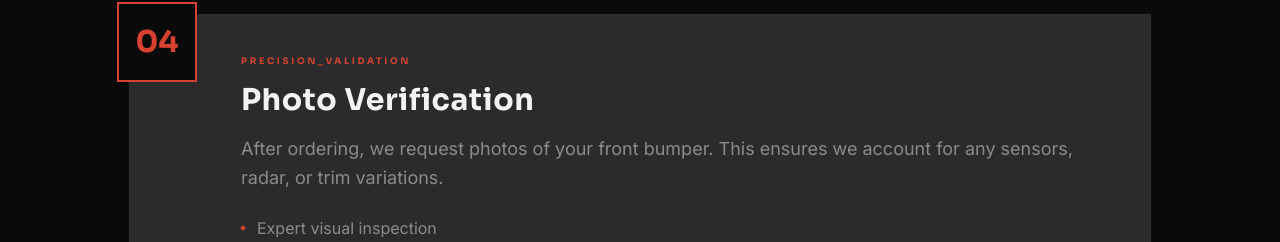
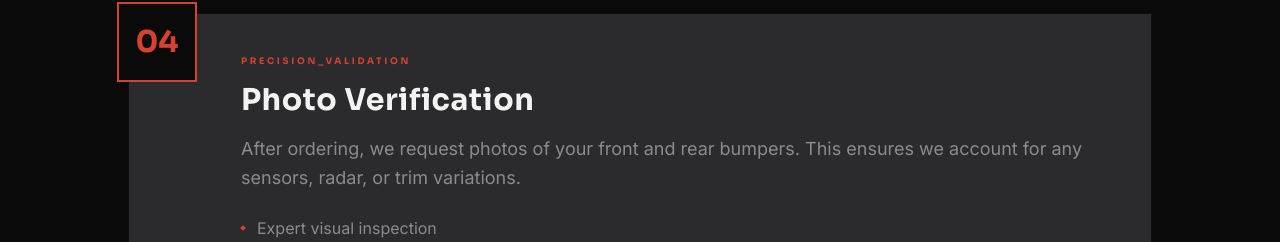
Before and after one commit to EAS-Andrew/connor_site, a Next.js app: page /how-it-works in a window 1280 px wide. Shown: the part 1770-2012 px from the top of the page. Built offline with nearby package versions, Linux system fonts and the light colour scheme.

Commit message:
feat: fix copy "rear bumper"

```diff
--- a/app/faq/page.tsx
+++ b/app/faq/page.tsx
@@ -43,7 +43,7 @@ export default function FAQPage() {
         },
         {
           q: 'Why do you request photos after ordering?',
-          a: 'Photos allow us to verify your exact vehicle specification - parking sensors, radar systems, trim variations, and aftermarket modifications. This ensures your kit matches your car perfectly, not just the model.',
+          a: 'Photos of your front and rear bumpers allow us to verify your exact vehicle specification - parking sensors, radar systems, trim variations, and aftermarket modifications. This ensures your kit matches your car perfectly, not just the model.',
         },
         {
           q: 'How long does cutting and delivery take?',
--- a/app/how-it-works/page.tsx
+++ b/app/how-it-works/page.tsx
@@ -42,7 +42,7 @@ export default function HowItWorksPage() {
     {
       number: '04',
       title: 'Photo Verification',
-      description: 'After ordering, we request photos of your front bumper. This ensures we account for any sensors, radar, or trim variations.',
+      description: 'After ordering, we request photos of your front and rear bumpers. This ensures we account for any sensors, radar, or trim variations.',
       tactical: 'PRECISION_VALIDATION',
       details: [
         'Expert visual inspection',
--- a/app/pre-cut/page.tsx
+++ b/app/pre-cut/page.tsx
@@ -484,7 +484,7 @@ export default function PreCutPage() {
                       REVIEW YOUR ORDER
                     </h2>
                     <p className="text-radar-grey-light mb-8 text-sm leading-relaxed">
-                      Next step: We&apos;ll request photos to verify your exact vehicle spec before cutting
+                      Next step: We&apos;ll request photos of your front and rear bumpers to verify your exact vehicle spec before cutting
                     </p>
 
                     {/* Mission specs */}
```
